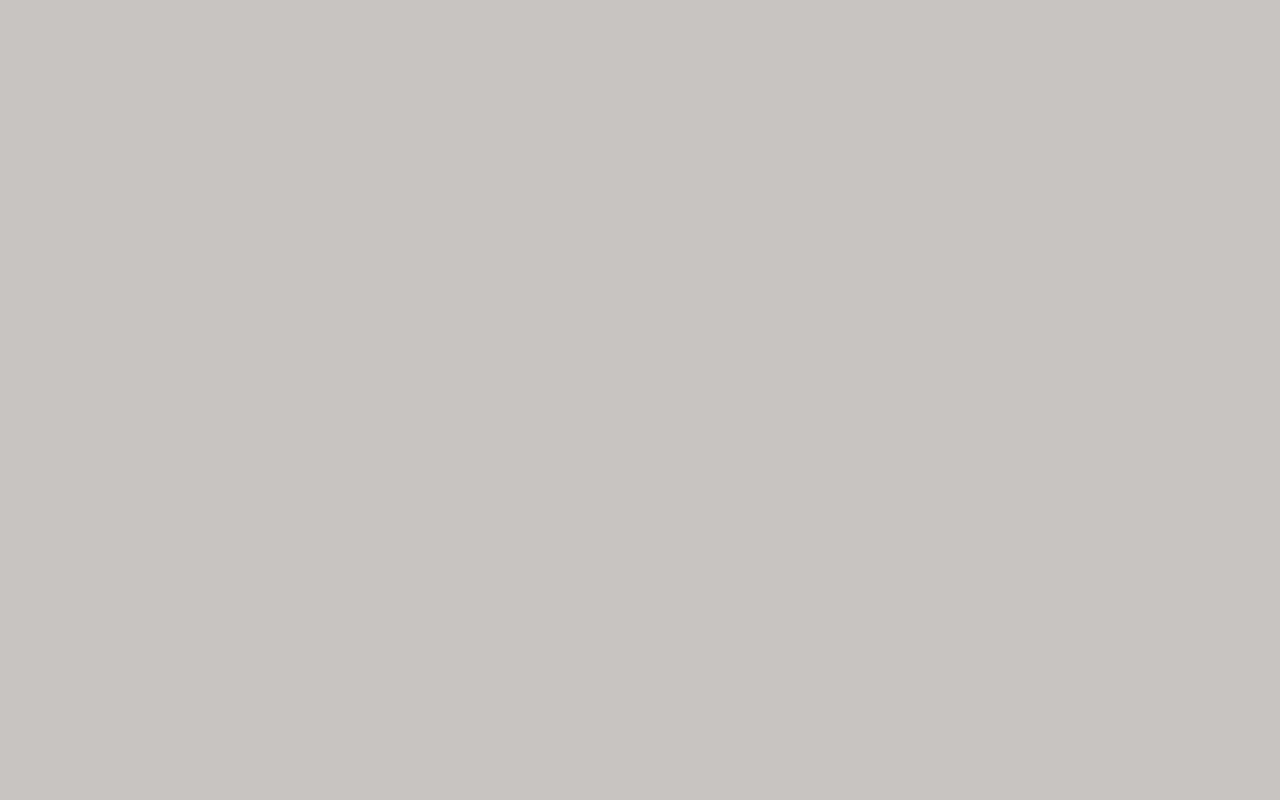
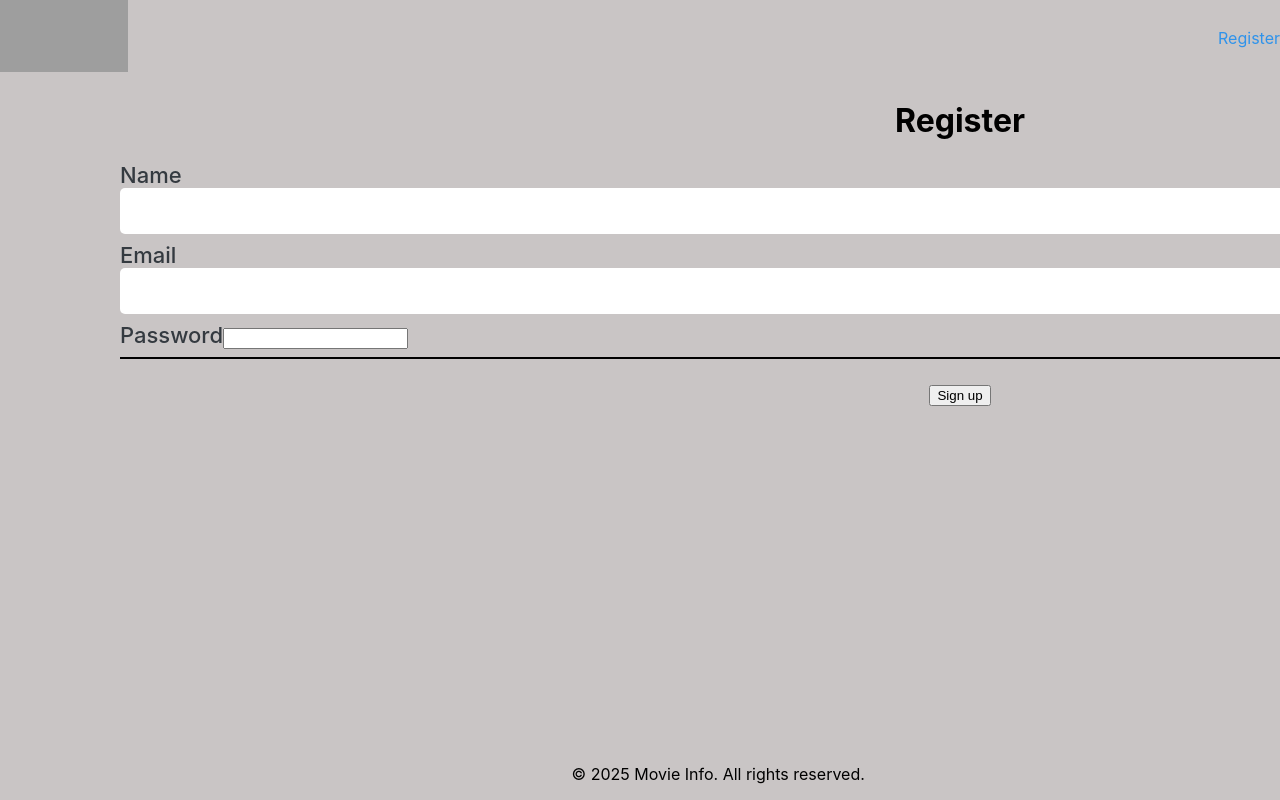
Before and after one commit to BubbleRuble/own-project, a React (Create React App) app in the folder Frontend/: page /registration in a window 1280 px wide. Before the commit this address had no page. Shown: the top 800 px of the page. Built offline with nearby package versions, Linux system fonts and the light colour scheme; grey boxes are pictures that could not be loaded.

Commit message:
додав реєстрацію користувача

```diff
--- a/Frontend/src/App.jsx
+++ b/Frontend/src/App.jsx
@@ -5,6 +5,9 @@ import Layout from './components/Layout';
 import Movies from './pages/Movies';
 import Search from './pages/Search';
 import Movie from './pages/Movie';
+import Register from './pages/Register';
+import Login from './pages/Login';
+import Dashboard from './pages/Dashboard';
 
 const App = () => {
   return (
@@ -15,6 +18,9 @@ const App = () => {
           <Route path="postmovies" element={<Movies />} />
           <Route path="searchmovies" element={<Search />} />
           <Route path="movies/:id" element={<Movie />} />
+          <Route path="registration" element={<Register />} />
+          <Route path="login" element={<Login />} />
+          <Route path="dashboard" element={<Dashboard />} />
         </Route>
       </Routes>
     </div>
--- /dev/null
+++ b/Frontend/src/api/auth.js
@@ -0,0 +1,27 @@
+import { api } from '../config/index';
+
+export const registerUser = async (user) => {
+  try {
+    const { data } = await api.post(`/api/auth/register`, user);
+    return data;
+  } catch (error) {
+    console.error(error.response?.data || error.message);
+  }
+};
+
+export const loginUser = async (credentials) => {
+  try {
+     const { data } = await api.post(`/api/auth/login`, credentials);
+     return data
+  } catch (error) {
+    console.error(error.response?.data || error.message);
+  }
+}
+
+api.interceptors.request.use((config) => {
+  const token = localStorage.getItem("token");
+  if (token) {
+    config.headers.Authorization = `Bearer ${token}`;
+  }
+  return config;
+});
--- a/Frontend/src/components/Header.js
+++ b/Frontend/src/components/Header.js
@@ -2,27 +2,47 @@ import { NavLink} from "react-router-dom";
 import '../styles/header.css'
 
 const Header = () => {
+  const token = localStorage.getItem('token')
 
   return (
     <nav className="header__nav">
       <NavLink to="/">
-          <img
-            src='https://graphicsprings.com/wp-content/uploads/2023/07/image-58-1024x512.png.webp'
-            alt='logo'
-            width='128'
-            height='72'
-          />
+        <img src="/newlogo.png" alt="logo" width="128" height="72" />
       </NavLink>
+
       <ul className="header__list">
+        {!token ? (
+          <>
+            <li className="list__item">
+              <NavLink to="/registration">Register</NavLink>
+            </li>
+            {/* <li className="list__item">
+              <NavLink to="/login">Login</NavLink>
+            </li> */}
+          </>
+        ) : (
+          <>
             <li className="list__item">
               <NavLink to="/postmovies">Post movies</NavLink>
             </li>
             <li className="list__item">
               <NavLink to="/searchmovies">Find movies</NavLink>
             </li>
+            <li className="list__item">
+              <button
+                onClick={() => {
+                  localStorage.removeItem("token");
+                  window.location.reload();
+                }}
+              >
+                Logout
+              </button>
+            </li>
+          </>
+        )}
       </ul>
     </nav>
   );
-}
+};
 
 export default Header;
--- /dev/null
+++ b/Frontend/src/components/RegisterForm.js
@@ -0,0 +1,60 @@
+import { Formik, Form, Field, ErrorMessage } from 'formik';
+import * as Yup from 'yup';
+
+const emailRegexp = /^\w+([\.-]?\w+)*@\w+([\.-]?\w+)*(\.\w{2,3})+$/;
+
+const RegisterForm = ({ onSubmit }) => {
+  const validationSchema = Yup.object({
+    name: Yup.string().required('Name is required'),
+    email: Yup.string()
+      .matches(emailRegexp, 'Invalid email format')
+      .required('Email is required'),
+    password: Yup.string()
+      .min(6, 'Password must be min 6 characters')
+      .required('Password is required'),
+  });
+
+  return (
+    <>
+      <Formik
+        initialValues={{
+          name: '',
+          email: '',
+          password: '',
+        }}
+        validationSchema={validationSchema}
+        onSubmit={onSubmit}
+      >
+        {({ errors, touched, isSubmitting }) => (
+          <Form autoComplete="off">
+            <div className="form-group">
+              <label>
+                <span>Name</span>
+                <Field type="text" name="name" />
+                {touched.name && errors.name}
+              </label>
+
+              <label>
+                <span>Email</span>
+                <Field type="text" name="email" />
+                {touched.email && errors.email}
+              </label>
+
+              <label>
+                <span>Password</span>
+                <Field type="password" name="password" />
+                {touched.password && errors.password}
+              </label>
+            </div>
+
+            <button type="submit" disabled={isSubmitting}>
+              Sign up
+            </button>
+          </Form>
+        )}
+      </Formik>
+    </>
+  );
+};
+
+export default RegisterForm;
--- a/Frontend/src/config/index.js
+++ b/Frontend/src/config/index.js
@@ -8,3 +8,11 @@ export const api = axios.create({
     "Content-Type": "application/json",
   },
 });
+
+api.interceptors.request.use((config) => {
+  const token = localStorage.getItem("token");
+  if (token) {
+    config.headers.Authorization = `Bearer ${token}`;
+  }
+  return config;
+});
--- /dev/null
+++ b/Frontend/src/pages/Dashboard.js
@@ -0,0 +1,9 @@
+const Dashboard = () => {
+  return (
+    <>
+    <h1>Hello it's ur private page</h1>
+    </>
+  )
+}
+
+export default Dashboard;
--- /dev/null
+++ b/Frontend/src/pages/Login.js
@@ -0,0 +1,49 @@
+import { Formik, Form, Field, ErrorMessage } from 'formik';
+import * as Yup from 'yup';
+
+const emailRegexp = /^\w+([\.-]?\w+)*@\w+([\.-]?\w+)*(\.\w{2,3})+$/;
+
+const Login = ({onSubmit}) => {
+  const validationSchema = Yup.object({
+  email:Yup.string().matches(emailRegexp, "Invalid email format").required("Email is required"),
+  password:Yup.string().min(6, "Password must be min 6 characters").required("Password is required")
+});
+
+  return (
+    <>
+    <h1>Login</h1>
+      <Formik
+        initialValues={{
+          email: '',
+          password: '',
+        }}
+        validationSchema={validationSchema}
+        onSubmit={onSubmit}
+      >
+        {({ errors, touched, isSubmitting }) => (
+          <Form autoComplete="off">
+            <div className="form-group">
+              <label>
+                <span>Email</span>
+                <Field type="text" name="email" />
+                {touched.email && errors.email}
+              </label>
+
+              <label>
+                <span>Password</span>
+                <Field type="password" name="password" />
+                {touched.password && errors.password}
+              </label>
+            </div>
+
+            <button type="submit" disabled={isSubmitting}>
+              Log in
+            </button>
+          </Form>
+        )}
+      </Formik>
+    </>
+  );
+};
+
+export default Login;
--- /dev/null
+++ b/Frontend/src/pages/Register.js
@@ -0,0 +1,39 @@
+import RegisterForm from '../components/RegisterForm';
+import { registerUser, loginUser } from '../api/auth';
+import { useNavigate } from 'react-router-dom';
+
+const Register = () => {
+  const navigate = useNavigate();
+
+  const handleRegister = async (values, { setSubmitting, resetForm }) => {
+    try {
+      await registerUser(values);
+
+      const loginRes = await loginUser({
+        email: values.email,
+        password: values.password,
+      });
+      const token = loginRes.token;
+
+      if (token) {
+        localStorage.setItem('token', token);
+      }
+
+      resetForm();
+      navigate('/dashboard');
+    } catch (error) {
+      console.error(error.message);
+    } finally {
+      setSubmitting(false);
+    }
+  };
+
+  return (
+    <>
+      <h1>Register</h1>
+      <RegisterForm onSubmit={handleRegister} />
+    </>
+  );
+};
+
+export default Register;
```
Also changed, not shown: Frontend/src/images/preview.webp (deleted). Lines whose indentation alone changed are shown as unchanged.
